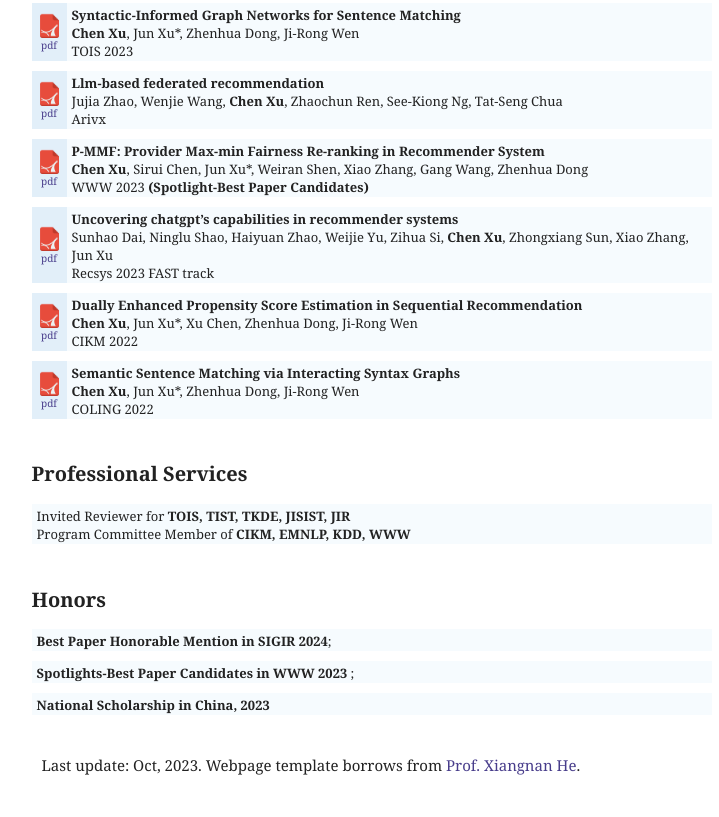
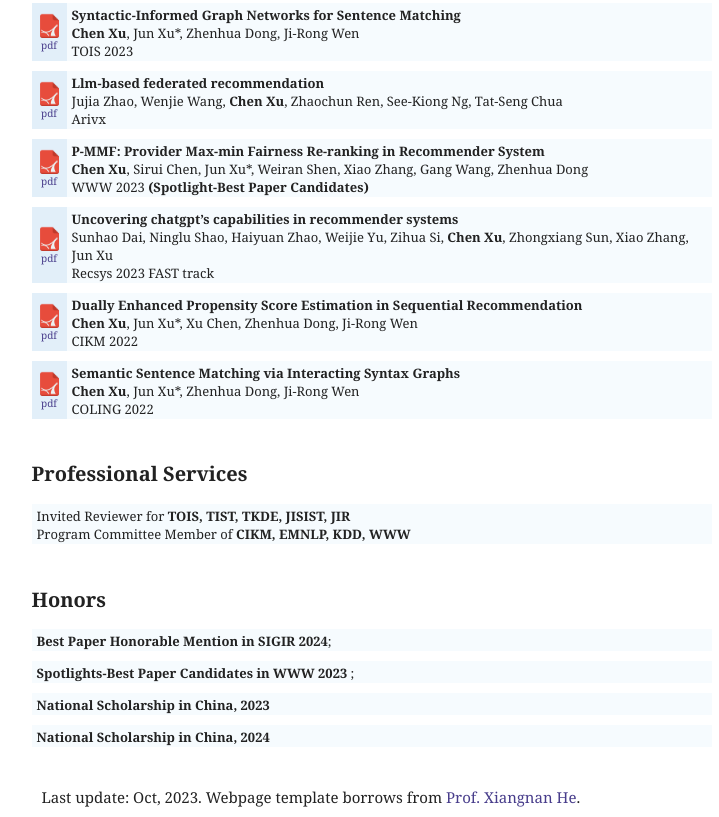
Before and after one commit to XuChen0427/xuchen0427.github.io, a plain HTML site: page index.html in a window 1280 px wide. Shown: the part 1297-2114 px from the top of the page, without its empty margins (145-864 px from the left). Before the commit the page ends 2082 px from the top, so only its background shows below. Drawn offline with Linux system fonts and the light colour scheme.

Commit message:
Update index.html

```diff
--- a/index.html
+++ b/index.html
@@ -377,6 +377,10 @@ Email: chenxu0427ruc AT gmail.com/xc_chen AT ruc.edu.cn</a><br>
   <span class="title">National Scholarship in China, 2023</span>
 </td></tr></tbody></table>
 
+<table><tbody><tr><td>
+  <span class="title">National Scholarship in China, 2024</span>
+</td></tr></tbody></table>
+
 
 
 <!--<h2 style="CLEAR: both;">Teaching Assistants</h2>-->
```
